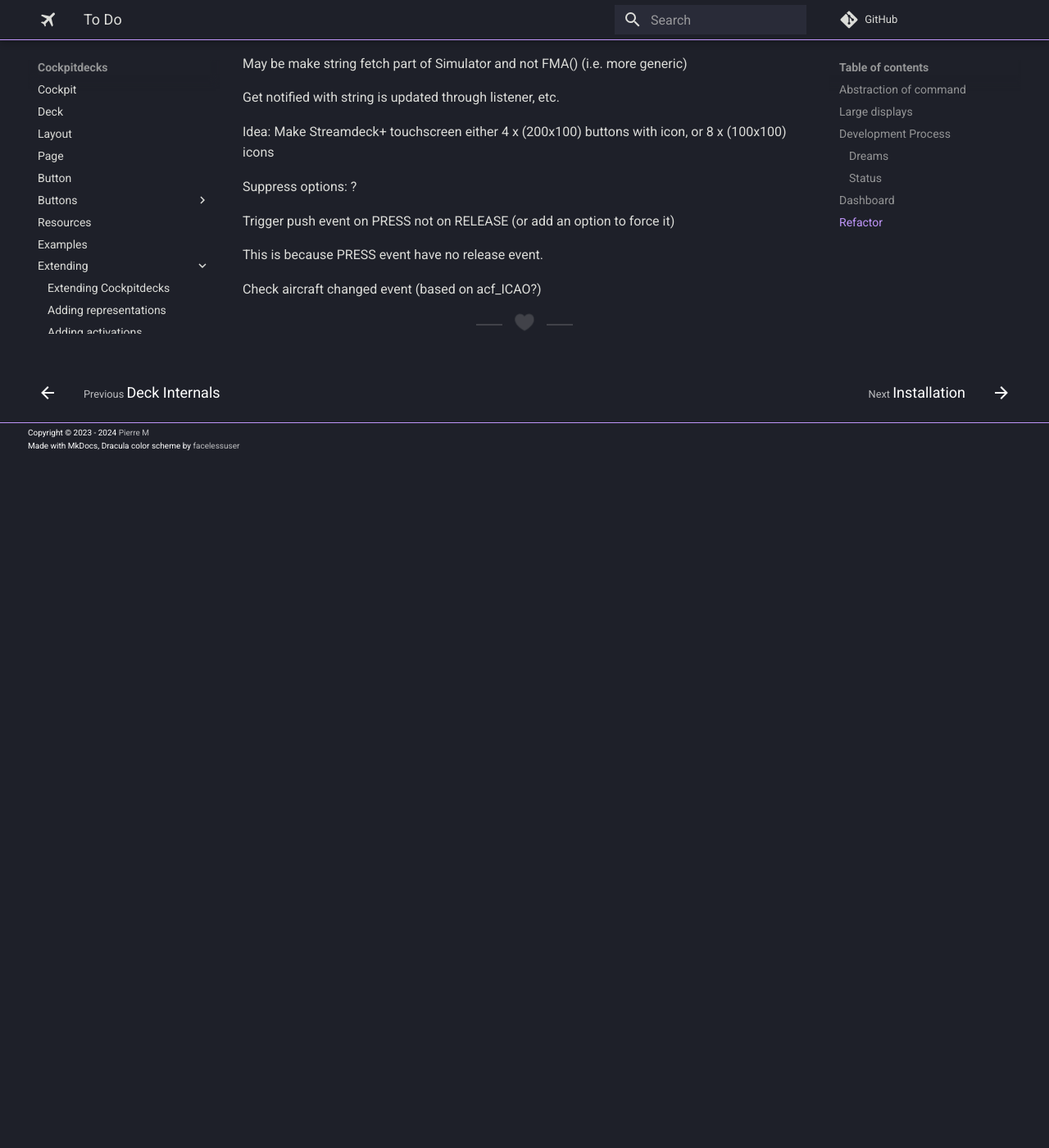
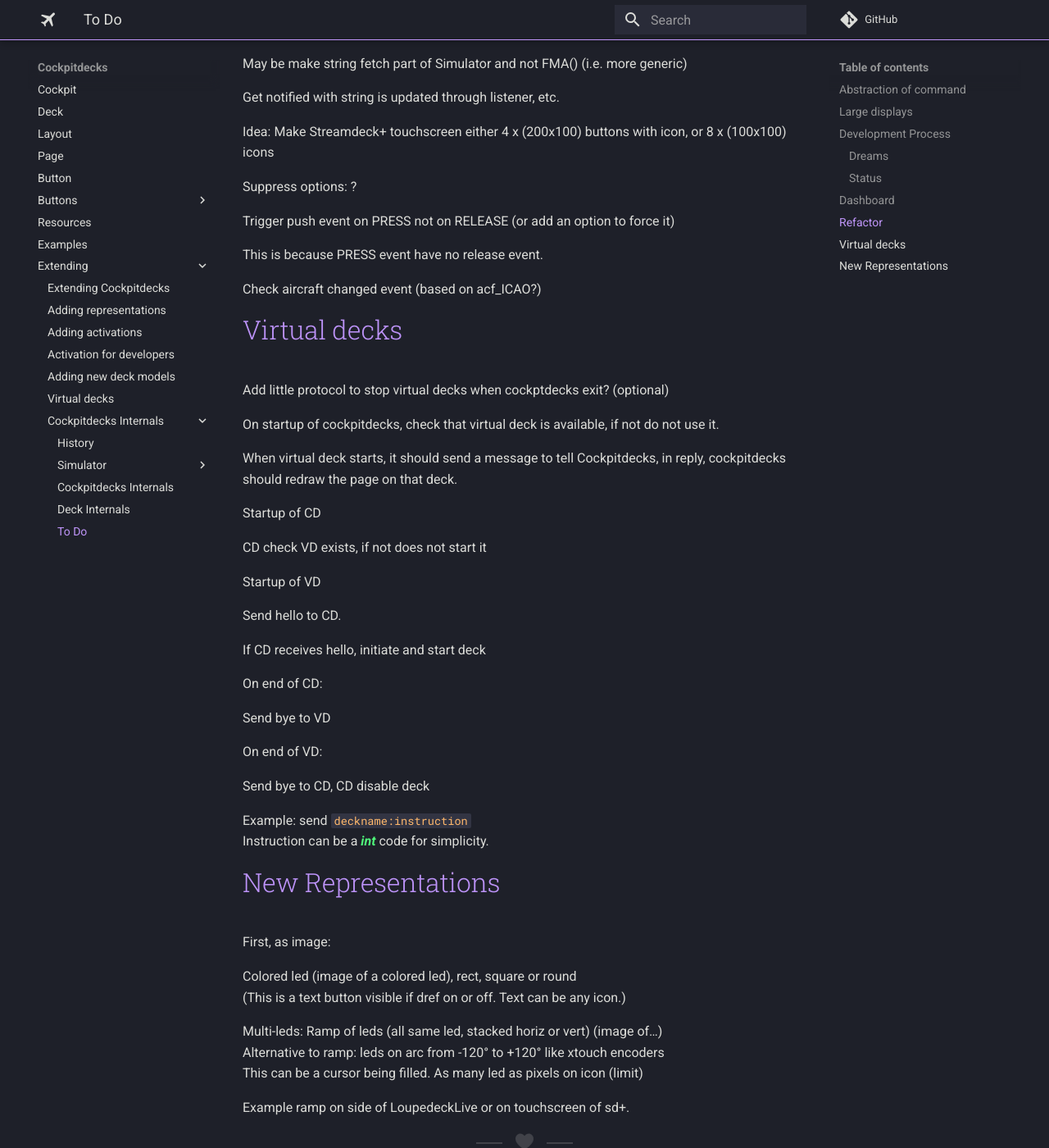
Before and after one commit to devleaks/cockpitdecks-docs, an MkDocs documentation site: the page built from docs/Extending/Internals/To do.md, in a window 1280 px wide and 1400 px high, scrolled down 1809 px. Shown: the whole window at 82% size. Built offline with MkDocs 1.6.1 and Material for MkDocs 9.7.7, drawn with Linux system fonts in a browser that asks for light colours; a script that is not in the unit is left out; comment, search, counter and statistics services are not loaded; before the commit the page ends 2365 px from its top, so only the background shows below that.

Commit message:
Added virtual decks

````diff
--- a/docs/Button/Button Activation.md
+++ b/docs/Button/Button Activation.md
@@ -13,12 +13,13 @@ This file list all activations that are currently available in Cockpitdecks. For
 - [[Button Activation#Push]]
 - [[Button Activation#Longpress]]
 - [[Button Activation#OnOff]]
+- [[Button Activation#UpDown]]
 - [[Button Activation#Encoder]]
 - [[Button Activation#EncoderPush]]
 - [[Button Activation#EncoderOnOff]]
 - [[Button Activation#EncoderLongPush]]
 - [[Button Activation#EncoderValue]]
-- [[Button Activation#]]
+- [[Button Activation#Slider]]
 - [[Button Activation#Swipe]]
 
 # No Activation
--- a/docs/Deck.md
+++ b/docs/Deck.md
@@ -71,3 +71,7 @@ XPlaneAircraftFolder
 ```
 
 The deck definition should contain a `layout` attribute that indicates which layout will be used for that deck. The default layout name, if not indicated is `default`. If no layout is found for the deck, a default, minimal layout is created.
+
+# Virtual Decks
+
+No deck? [[Virtual Decks|We got you covered]].
--- a/docs/Extending/Internals/To do.md
+++ b/docs/Extending/Internals/To do.md
@@ -81,3 +81,44 @@ Trigger push event on PRESS not on RELEASE (or add an option to force it)
 This is because PRESS event have no release event.
 
 Check aircraft changed event (based on acf_ICAO?)
+
+# Virtual decks
+
+Add little protocol to stop virtual decks when cockptdecks exit? (optional)
+
+On startup of cockpitdecks, check that virtual deck is available, if not do not use it.
+
+When virtual deck starts, it should send a message to tell Cockpitdecks, in reply, cockpitdecks should redraw the page on that deck.
+
+Startup of CD
+
+CD check VD exists, if not does not start it
+
+Startup of VD
+
+Send hello to CD.
+
+If CD receives hello, initiate and start deck
+
+On end of CD:
+
+Send bye to VD
+
+On end of VD:
+
+Send bye to CD, CD disable deck
+
+Example: send `deckname:instruction`
+Instruction can be a *int* code for simplicity.
+# New Representations
+
+First, as image:
+
+Colored led (image of a colored led), rect, square or round
+(This is a text button visible if dref on or off. Text can be any icon.)
+
+Multi-leds: Ramp of leds (all same led, stacked horiz or vert) (image of…)
+Alternative to ramp: leds on arc from -120° to +120° like xtouch encoders
+This can be a cursor being filled. As many led as pixels on icon (limit)
+
+Example ramp on side of LoupedeckLive or on touchscreen of sd+.
````
Also changed, not shown: docs/Button/Button Representation.md (+3 -3 lines), docs/Extending/Virtual Decks.md (+42 -17 lines), docs/images/virtual decks.svg (added), docs/images/virtualdecks.jpg (added), docs/images/webdecks.svg (added), 1 other file.
